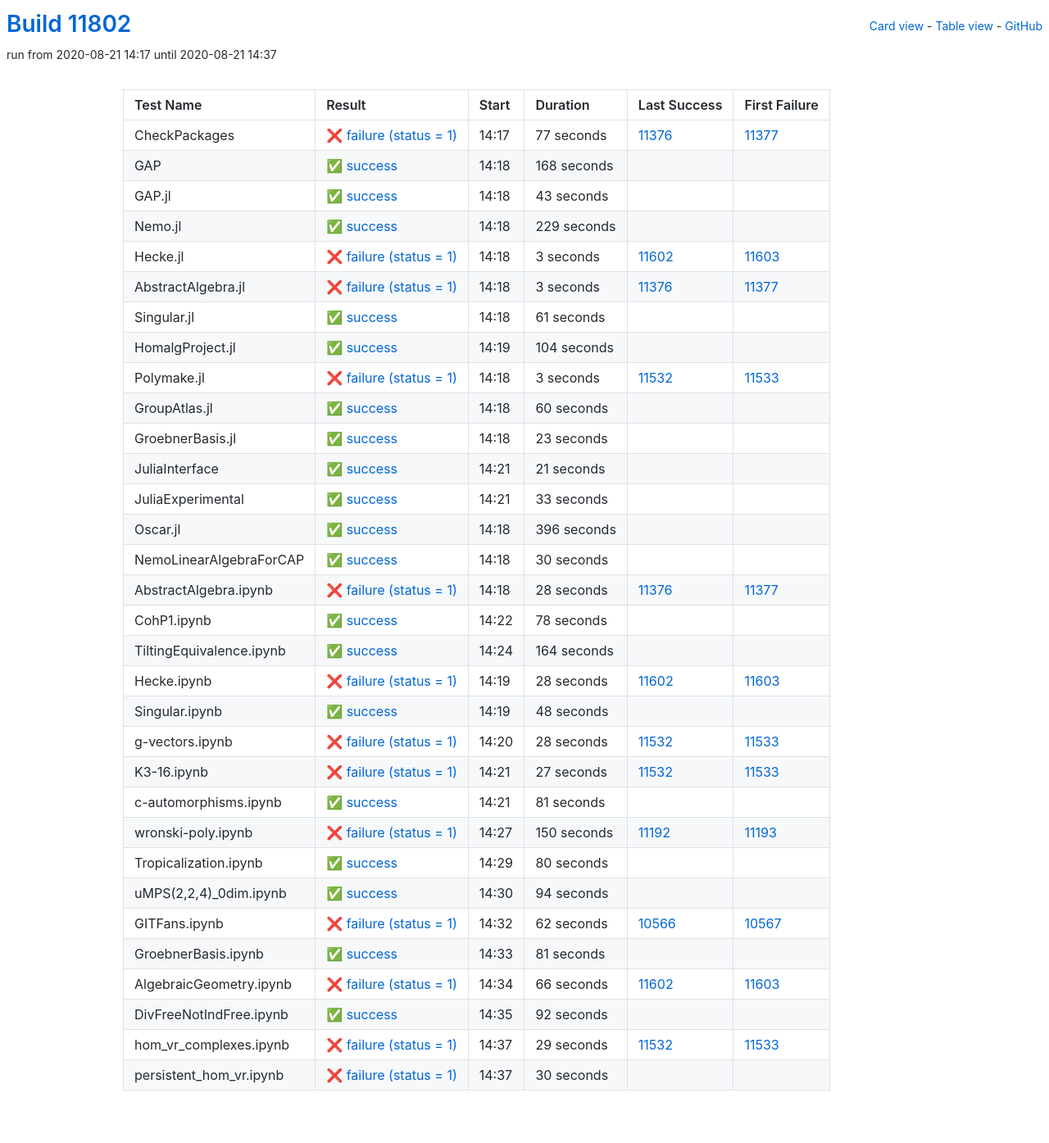
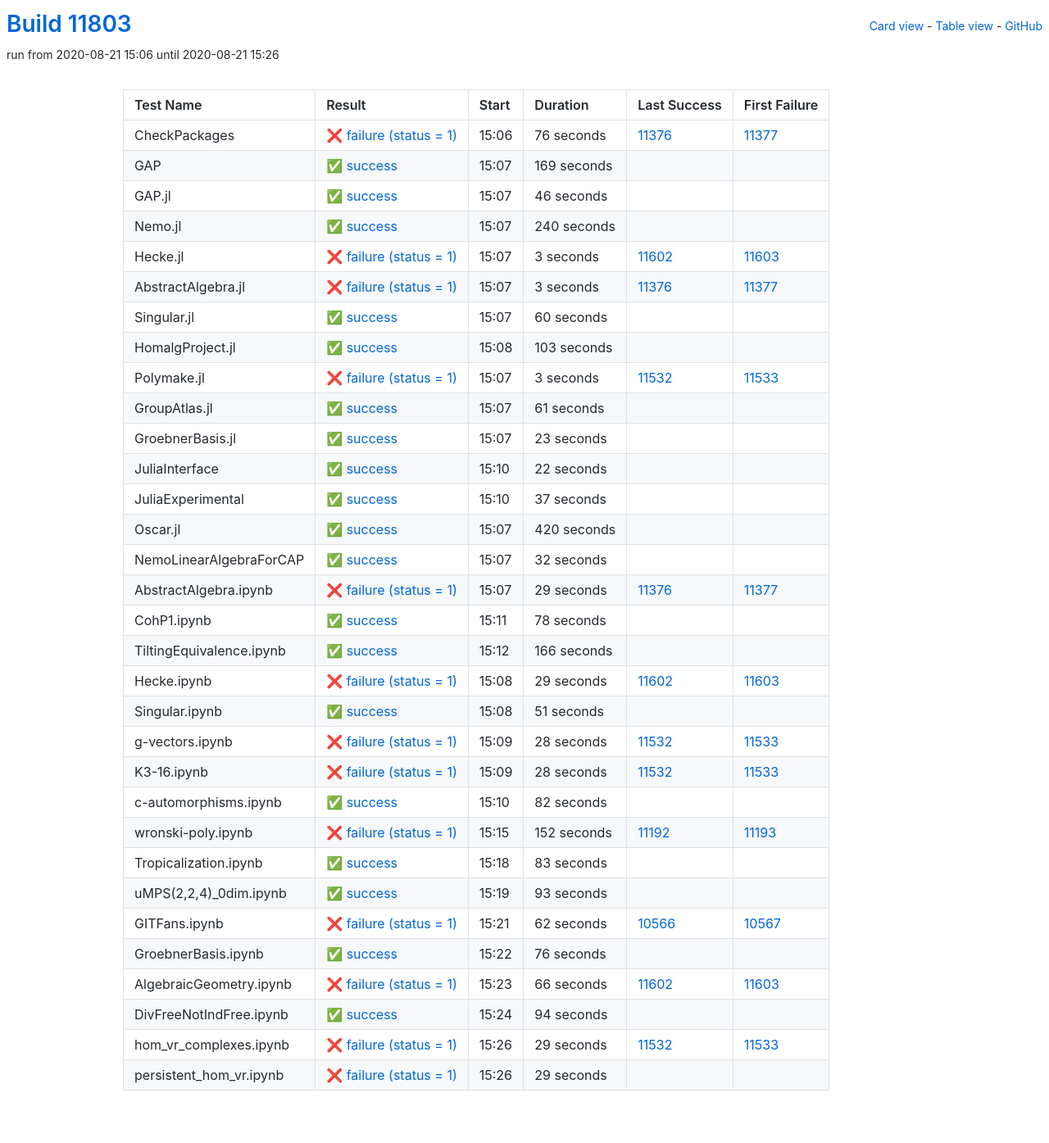
Before and after one commit to oscar-system/oscar-ci-status, a Jekyll site: the page built from table.html, in a window 1280 px wide. Shown: the whole page at 82% size. Built offline with Jekyll 4.4.1, drawn with Linux system fonts in a browser that asks for light colours.

Commit message:
Build #11803

```diff
--- a/_data/ci.yml
+++ b/_data/ci.yml
@@ -1,6 +1,6 @@
 ---
-build: 11802
-build_url: https://oscarci.mathematik.uni-kl.de/job/oscar/11802/
+build: 11803
+build_url: https://oscarci.mathematik.uni-kl.de/job/oscar/11803/
 job: oscar
 organization: oscar-system
 repo: oscar-ci-status
@@ -8,56 +8,56 @@
 tests:
 - name: CheckPackages
   id: checkpackages
-  log: https://oscarci.mathematik.uni-kl.de/job/oscar/11802/artifact/logs/build-11802/CheckPackages.log
-  start: 2020-08-21 14:17
+  log: https://oscarci.mathematik.uni-kl.de/job/oscar/11803/artifact/logs/build-11803/CheckPackages.log
+  start: 2020-08-21 15:06
   success: false
   exitcode: 1
   status: failure
-  duration: 77
+  duration: 76
   last_success: 11376
   last_success_url: https://oscarci.mathematik.uni-kl.de/job/oscar/11376/
   first_failure: 11377
   first_failure_url: https://oscarci.mathematik.uni-kl.de/job/oscar/11377/
 - name: GAP
   id: gap
-  log: https://oscarci.mathematik.uni-kl.de/job/oscar/11802/artifact/logs/build-11802/GAP.log
-  start: 2020-08-21 14:18
+  log: https://oscarci.mathematik.uni-kl.de/job/oscar/11803/artifact/logs/build-11803/GAP.log
+  start: 2020-08-21 15:07
   success: true
   exitcode: 0
   status: success
-  duration: 168
+  duration: 169
   last_success: false
   last_success_url:
   first_failure: false
   first_failure_url:
 - name: GAP.jl
   id: gap-jl
-  log: https://oscarci.mathematik.uni-kl.de/job/oscar/11802/artifact/logs/build-11802/GAP.jl.log
-  start: 2020-08-21 14:18
+  log: https://oscarci.mathematik.uni-kl.de/job/oscar/11803/artifact/logs/build-11803/GAP.jl.log
+  start: 2020-08-21 15:07
   success: true
   exitcode: 0
   status: success
-  duration: 43
+  duration: 46
   last_success: false
   last_success_url:
   first_failure: false
   first_failure_url:
 - name: Nemo.jl
   id: nemo-jl
-  log: https://oscarci.mathematik.uni-kl.de/job/oscar/11802/artifact/logs/build-11802/Nemo.jl.log
-  start: 2020-08-21 14:18
+  log: https://oscarci.mathematik.uni-kl.de/job/oscar/11803/artifact/logs/build-11803/Nemo.jl.log
+  start: 2020-08-21 15:07
   success: true
   exitcode: 0
   status: success
-  duration: 229
+  duration: 240
   last_success: false
   last_success_url:
   first_failure: false
   first_failure_url:
 - name: Hecke.jl
   id: hecke-jl
-  log: https://oscarci.mathematik.uni-kl.de/job/oscar/11802/artifact/logs/build-11802/Hecke.jl.log
-  start: 2020-08-21 14:18
+  log: https://oscarci.mathematik.uni-kl.de/job/oscar/11803/artifact/logs/build-11803/Hecke.jl.log
+  start: 2020-08-21 15:07
   success: false
   exitcode: 1
   status: failure
@@ -68,8 +68,8 @@
   first_failure_url: https://oscarci.mathematik.uni-kl.de/job/oscar/11603/
 - name: AbstractAlgebra.jl
   id: abstractalgebra-jl
-  log: https://oscarci.mathematik.uni-kl.de/job/oscar/11802/artifact/logs/build-11802/AbstractAlgebra.jl.log
-  start: 2020-08-21 14:18
+  log: https://oscarci.mathematik.uni-kl.de/job/oscar/11803/artifact/logs/build-11803/AbstractAlgebra.jl.log
+  start: 2020-08-21 15:07
   success: false
   exitcode: 1
   status: failure
@@ -80,32 +80,32 @@
   first_failure_url: https://oscarci.mathematik.uni-kl.de/job/oscar/11377/
 - name: Singular.jl
   id: singular-jl
-  log: https://oscarci.mathematik.uni-kl.de/job/oscar/11802/artifact/logs/build-11802/Singular.jl.log
-  start: 2020-08-21 14:18
+  log: https://oscarci.mathematik.uni-kl.de/job/oscar/11803/artifact/logs/build-11803/Singular.jl.log
+  start: 2020-08-21 15:07
   success: true
   exitcode: 0
   status: success
-  duration: 61
+  duration: 60
   last_success: false
   last_success_url:
   first_failure: false
   first_failure_url:
 - name: HomalgProject.jl
   id: homalgproject-jl
-  log: https://oscarci.mathematik.uni-kl.de/job/oscar/11802/artifact/logs/build-11802/HomalgProject.jl.log
-  start: 2020-08-21 14:19
+  log: https://oscarci.mathematik.uni-kl.de/job/oscar/11803/artifact/logs/build-11803/HomalgProject.jl.log
+  start: 2020-08-21 15:08
   success: true
   exitcode: 0
   status: success
-  duration: 104
+  duration: 103
   last_success: false
   last_success_url:
   first_failure: false
   first_failure_url:
 - name: Polymake.jl
   id: polymake-jl
-  log: https://oscarci.mathematik.uni-kl.de/job/oscar/11802/artifact/logs/build-11802/Polymake.jl.log
-  start: 2020-08-21 14:18
+  log: https://oscarci.mathematik.uni-kl.de/job/oscar/11803/artifact/logs/build-11803/Polymake.jl.log
+  start: 2020-08-21 15:07
   success: false
   exitcode: 1
   status: failure
@@ -116,20 +116,20 @@
   first_failure_url: https://oscarci.mathematik.uni-kl.de/job/oscar/11533/
 - name: GroupAtlas.jl
   id: groupatlas-jl
-  log: https://oscarci.mathematik.uni-kl.de/job/oscar/11802/artifact/logs/build-11802/GroupAtlas.jl.log
-  start: 2020-08-21 14:18
+  log: https://oscarci.mathematik.uni-kl.de/job/oscar/11803/artifact/logs/build-11803/GroupAtlas.jl.log
+  start: 2020-08-21 15:07
   success: true
   exitcode: 0
   status: success
-  duration: 60
+  duration: 61
   last_success: false
   last_success_url:
   first_failure: false
   first_failure_url:
 - name: GroebnerBasis.jl
   id: groebnerbasis-jl
-  log: https://oscarci.mathematik.uni-kl.de/job/oscar/11802/artifact/logs/build-11802/GroebnerBasis.jl.log
-  start: 2020-08-21 14:18
+  log: https://oscarci.mathematik.uni-kl.de/job/oscar/11803/artifact/logs/build-11803/GroebnerBasis.jl.log
+  start: 2020-08-21 15:07
   success: true
   exitcode: 0
   status: success
@@ -140,68 +140,68 @@
   first_failure_url:
 - name: JuliaInterface
   id: juliainterface
-  log: https://oscarci.mathematik.uni-kl.de/job/oscar/11802/artifact/logs/build-11802/JuliaInterface.log
-  start: 2020-08-21 14:21
+  log: https://oscarci.mathematik.uni-kl.de/job/oscar/11803/artifact/logs/build-11803/JuliaInterface.log
+  start: 2020-08-21 15:10
   success: true
   exitcode: 0
   status: success
-  duration: 21
+  duration: 22
   last_success: false
   last_success_url:
   first_failure: false
   first_failure_url:
 - name: JuliaExperimental
   id: juliaexperimental
-  log: https://oscarci.mathematik.uni-kl.de/job/oscar/11802/artifact/logs/build-11802/JuliaExperimental.log
-  start: 2020-08-21 14:21
+  log: https://oscarci.mathematik.uni-kl.de/job/oscar/11803/artifact/logs/build-11803/JuliaExperimental.log
+  start: 2020-08-21 15:10
   success: true
   exitcode: 0
   status: success
-  duration: 33
+  duration: 37
   last_success: false
   last_success_url:
   first_failure: false
   first_failure_url:
 - name: Oscar.jl
   id: oscar-jl
-  log: https://oscarci.mathematik.uni-kl.de/job/oscar/11802/artifact/logs/build-11802/Oscar.jl.log
-  start: 2020-08-21 14:18
+  log: https://oscarci.mathematik.uni-kl.de/job/oscar/11803/artifact/logs/build-11803/Oscar.jl.log
+  start: 2020-08-21 15:07
   success: true
   exitcode: 0
   status: success
-  duration: 396
+  duration: 420
   last_success: false
   last_success_url:
   first_failure: false
   first_failure_url:
 - name: NemoLinearAlgebraForCAP
   id: nemolinearalgebraforcap
-  log: https://oscarci.mathematik.uni-kl.de/job/oscar/11802/artifact/logs/build-11802/NemoLinearAlgebraForCAP.log
-  start: 2020-08-21 14:18
+  log: https://oscarci.mathematik.uni-kl.de/job/oscar/11803/artifact/logs/build-11803/NemoLinearAlgebraForCAP.log
+  start: 2020-08-21 15:07
   success: true
   exitcode: 0
   status: success
-  duration: 30
+  duration: 32
   last_success: false
   last_success_url:
   first_failure: false
   first_failure_url:
 - name: AbstractAlgebra.ipynb
   id: abstractalgebra-ipynb
-  log: https://oscarci.mathematik.uni-kl.de/job/oscar/11802/artifact/logs/build-11802/AbstractAlgebra.ipynb.log
-  start: 2020-08-21 14:18
+  log: https://oscarci.mathematik.uni-kl.de/job/oscar/11803/artifact/logs/build-11803/AbstractAlgebra.ipynb.log
+  start: 2020-08-21 15:07
   success: false
   exitcode: 1
   status: failure
-  duration: 28
+  duration: 29
   last_success: 11376
   last_success_url: https://oscarci.mathematik.uni-kl.de/job/oscar/11376/
   first_failure: 11377
   first_failure_url: https://oscarci.mathematik.uni-kl.de/job/oscar/11377/
 - name: CohP1.ipynb
   id: cohp1-ipynb
-  log: https://oscarci.mathematik.uni-kl.de/job/oscar/11802/artifact/logs/build-11802/CohP1.ipynb.log
-  start: 2020-08-21 14:22
+  log: https://oscarci.mathematik.uni-kl.de/job/oscar/11803/artifact/logs/build-11803/CohP1.ipynb.log
+  start: 2020-08-21 15:11
   success: true
   exitcode: 0
   status: success
@@ -212,44 +212,44 @@
   first_failure_url:
 - name: TiltingEquivalence.ipynb
   id: tiltingequivalence-ipynb
-  log: https://oscarci.mathematik.uni-kl.de/job/oscar/11802/artifact/logs/build-11802/TiltingEquivalence.ipynb.log
-  start: 2020-08-21 14:24
+  log: https://oscarci.mathematik.uni-kl.de/job/oscar/11803/artifact/logs/build-11803/TiltingEquivalence.ipynb.log
+  start: 2020-08-21 15:12
   success: true
   exitcode: 0
   status: success
-  duration: 164
+  duration: 166
   last_success: false
   last_success_url:
   first_failure: false
   first_failure_url:
 - name: Hecke.ipynb
   id: hecke-ipynb
-  log: https://oscarci.mathematik.uni-kl.de/job/oscar/11802/artifact/logs/build-11802/Hecke.ipynb.log
-  start: 2020-08-21 14:19
+  log: https://oscarci.mathematik.uni-kl.de/job/oscar/11803/artifact/logs/build-11803/Hecke.ipynb.log
+  start: 2020-08-21 15:08
   success: false
   exitcode: 1
   status: failure
-  duration: 28
+  duration: 29
   last_success: 11602
   last_success_url: https://oscarci.mathematik.uni-kl.de/job/oscar/11602/
   first_failure: 11603
   first_failure_url: https://oscarci.mathematik.uni-kl.de/job/oscar/11603/
 - name: Singular.ipynb
   id: singular-ipynb
-  log: https://oscarci.mathematik.uni-kl.de/job/oscar/11802/artifact/logs/build-11802/Singular.ipynb.log
-  start: 2020-08-21 14:19
+  log: https://oscarci.mathematik.uni-kl.de/job/oscar/11803/artifact/logs/build-11803/Singular.ipynb.log
+  start: 2020-08-21 15:08
   success: true
   exitcode: 0
   status: success
-  duration: 48
+  duration: 51
   last_success: false
   last_success_url:
   first_failure: false
   first_failure_url:
 - name: g-vectors.ipynb
   id: g-vectors-ipynb
-  log: https://oscarci.mathematik.uni-kl.de/job/oscar/11802/artifact/logs/build-11802/g-vectors.ipynb.log
-  start: 2020-08-21 14:20
+  log: https://oscarci.mathematik.uni-kl.de/job/oscar/11803/artifact/logs/build-11803/g-vectors.ipynb.log
+  start: 2020-08-21 15:09
   success: false
   exitcode: 1
   status: failure
@@ -260,68 +260,68 @@
   first_failure_url: https://oscarci.mathematik.uni-kl.de/job/oscar/11533/
 - name: K3-16.ipynb
   id: k3-16-ipynb
-  log: https://oscarci.mathematik.uni-kl.de/job/oscar/11802/artifact/logs/build-11802/K3-16.ipynb.log
-  start: 2020-08-21 14:21
+  log: https://oscarci.mathematik.uni-kl.de/job/oscar/11803/artifact/logs/build-11803/K3-16.ipynb.log
+  start: 2020-08-21 15:09
   success: false
   exitcode: 1
   status: failure
-  duration: 27
+  duration: 28
   last_success: 11532
   last_success_url: https://oscarci.mathematik.uni-kl.de/job/oscar/11532/
   first_failure: 11533
   first_failure_url: https://oscarci.mathematik.uni-kl.de/job/oscar/11533/
 - name: c-automorphisms.ipynb
   id: c-automorphisms-ipynb
-  log: https://oscarci.mathematik.uni-kl.de/job/oscar/11802/artifact/logs/build-11802/c-automorphisms.ipynb.log
-  start: 2020-08-21 14:21
+  log: https://oscarci.mathematik.uni-kl.de/job/oscar/11803/artifact/logs/build-11803/c-automorphisms.ipynb.log
+  start: 2020-08-21 15:10
   success: true
   exitcode: 0
   status: success
-  duration: 81
+  duration: 82
   last_success: false
   last_success_url:
   first_failure: false
   first_failure_url:
 - name: wronski-poly.ipynb
   id: wronski-poly-ipynb
-  log: https://oscarci.mathematik.uni-kl.de/job/oscar/11802/artifact/logs/build-11802/wronski-poly.ipynb.log
-  start: 2020-08-21 14:27
+  log: https://oscarci.mathematik.uni-kl.de/job/oscar/11803/artifact/logs/build-11803/wronski-poly.ipynb.log
+  start: 2020-08-21 15:15
   success: false
   exitcode: 1
   status: failure
-  duration: 150
+  duration: 152
   last_success: 11192
   last_success_url: https://oscarci.mathematik.uni-kl.de/job/oscar/11192/
   first_failure: 11193
   first_failure_url: https://oscarci.mathematik.uni-kl.de/job/oscar/11193/
 - name: Tropicalization.ipynb
   id: tropicalization-ipynb
-  log: https://oscarci.mathematik.uni-kl.de/job/oscar/11802/artifact/logs/build-11802/Tropicalization.ipynb.log
-  start: 2020-08-21 14:29
+  log: https://oscarci.mathematik.uni-kl.de/job/oscar/11803/artifact/logs/build-11803/Tropicalization.ipynb.log
+  start: 2020-08-21 15:18
   success: true
   exitcode: 0
   status: success
-  duration: 80
+  duration: 83
   last_success: false
   last_success_url:
   first_failure: false
   first_failure_url:
 - name: uMPS(2,2,4)_0dim.ipynb
   id: umps-2-2-4-0dim-ipynb
-  log: https://oscarci.mathematik.uni-kl.de/job/oscar/11802/artifact/logs/build-11802/uMPS-2-2-4-_0dim.ipynb.log
-  start: 2020-08-21 14:30
+  log: https://oscarci.mathematik.uni-kl.de/job/oscar/11803/artifact/logs/build-11803/uMPS-2-2-4-_0dim.ipynb.log
+  start: 2020-08-21 15:19
   success: true
   exitcode: 0
   status: success
-  duration: 94
+  duration: 93
   last_success: false
   last_success_url:
   first_failure: false
   first_failure_url:
 - name: GITFans.ipynb
   id: gitfans-ipynb
-  log: https://oscarci.mathematik.uni-kl.de/job/oscar/11802/artifact/logs/build-11802/GITFans.ipynb.log
-  start: 2020-08-21 14:32
+  log: https://oscarci.mathematik.uni-kl.de/job/oscar/11803/artifact/logs/build-11803/GITFans.ipynb.log
+  start: 2020-08-21 15:21
   success: false
   exitcode: 1
   status: failure
@@ -332,20 +332,20 @@
   first_failure_url: https://oscarci.mathematik.uni-kl.de/job/oscar/10567/
 - name: GroebnerBasis.ipynb
   id: groebnerbasis-ipynb
-  log: https://oscarci.mathematik.uni-kl.de/job/oscar/11802/artifact/logs/build-11802/GroebnerBasis.ipynb.log
-  start: 2020-08-21 14:33
+  log: https://oscarci.mathematik.uni-kl.de/job/oscar/11803/artifact/logs/build-11803/GroebnerBasis.ipynb.log
+  start: 2020-08-21 15:22
   success: true
   exitcode: 0
   status: success
-  duration: 81
+  duration: 76
   last_success: false
   last_success_url:
   first_failure: false
   first_failure_url:
 - name: AlgebraicGeometry.ipynb
   id: algebraicgeometry-ipynb
-  log: https://oscarci.mathematik.uni-kl.de/job/oscar/11802/artifact/logs/build-11802/AlgebraicGeometry.ipynb.log
-  start: 2020-08-21 14:34
+  log: https://oscarci.mathematik.uni-kl.de/job/oscar/11803/artifact/logs/build-11803/AlgebraicGeometry.ipynb.log
+  start: 2020-08-21 15:23
   success: false
   exitcode: 1
   status: failure
@@ -356,20 +356,20 @@
   first_failure_url: https://oscarci.mathematik.uni-kl.de/job/oscar/11603/
 - name: DivFreeNotIndFree.ipynb
   id: divfreenotindfree-ipynb
-  log: https://oscarci.mathematik.uni-kl.de/job/oscar/11802/artifact/logs/build-11802/DivFreeNotIndFree.ipynb.log
-  start: 2020-08-21 14:35
+  log: https://oscarci.mathematik.uni-kl.de/job/oscar/11803/artifact/logs/build-11803/DivFreeNotIndFree.ipynb.log
+  start: 2020-08-21 15:24
   success: true
   exitcode: 0
   status: success
-  duration: 92
+  duration: 94
   last_success: false
   last_success_url:
   first_failure: false
   first_failure_url:
 - name: hom_vr_complexes.ipynb
   id: hom-vr-complexes-ipynb
-  log: https://oscarci.mathematik.uni-kl.de/job/oscar/11802/artifact/logs/build-11802/hom_vr_complexes.ipynb.log
-  start: 2020-08-21 14:37
+  log: https://oscarci.mathematik.uni-kl.de/job/oscar/11803/artifact/logs/build-11803/hom_vr_complexes.ipynb.log
+  start: 2020-08-21 15:26
   success: false
   exitcode: 1
   status: failure
@@ -380,12 +380,12 @@
   first_failure_url: https://oscarci.mathematik.uni-kl.de/job/oscar/11533/
 - name: persistent_hom_vr.ipynb
   id: persistent-hom-vr-ipynb
-  log: https://oscarci.mathematik.uni-kl.de/job/oscar/11802/artifact/logs/build-11802/persistent_hom_vr.ipynb.log
-  start: 2020-08-21 14:37
+  log: https://oscarci.mathematik.uni-kl.de/job/oscar/11803/artifact/logs/build-11803/persistent_hom_vr.ipynb.log
+  start: 2020-08-21 15:26
   success: false
   exitcode: 1
   status: failure
-  duration: 30
+  duration: 29
   last_success: false
   last_success_url:
   first_failure: false
```
Also changed, not shown: README.md.
